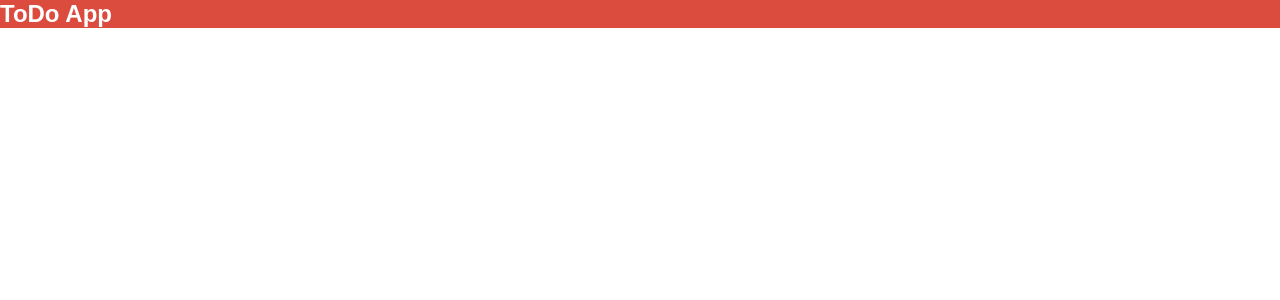
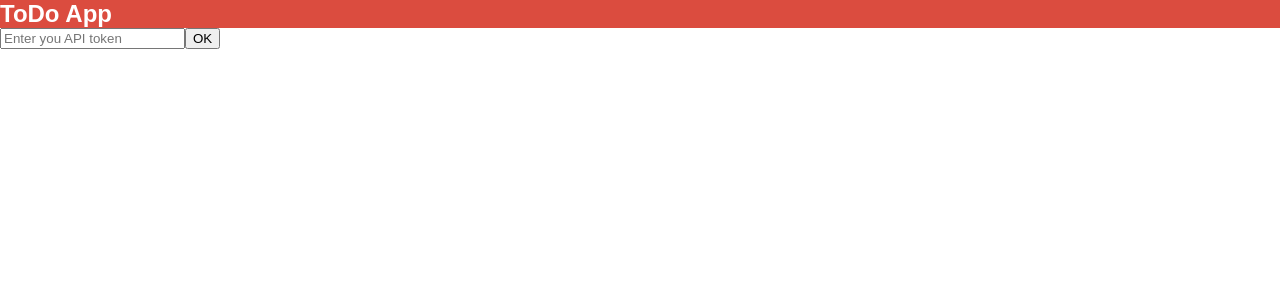
Before and after one commit to toshi-toma/todoist-client-app, a React app: page / in a window 1280 px wide. Shown: the top 300 px of the page. Built offline with nearby package versions, Linux system fonts and the light colour scheme.

Commit message:
can input token then show today todos

```diff
--- a/src/App.tsx
+++ b/src/App.tsx
@@ -1,12 +1,14 @@
 import React from "react";
 import Header from "./components/Header";
 import GlobalStyle from "./GlobalStyle";
+import Main from "./components/Main";
 
 const App = () => {
   return (
     <>
       <GlobalStyle />
       <Header />
+      <Main />
     </>
   );
 };
--- /dev/null
+++ b/src/components/Main.tsx
@@ -0,0 +1,27 @@
+import React, { useState } from "react";
+import styled from "styled-components";
+
+import TodoList from "./Todoist/TodoList";
+import TokenForm from "./Todoist/TokenForm";
+
+const Wrapper = styled.main``;
+
+const Main = () => {
+  const [token, setToken] = useState("");
+
+  const handleSetToken = (t: string) => {
+    setToken(t);
+  };
+
+  return (
+    <Wrapper>
+      {token ? (
+        <TodoList token={token} />
+      ) : (
+        <TokenForm handleSetToken={handleSetToken} />
+      )}
+    </Wrapper>
+  );
+};
+
+export default Main;
--- a/src/components/shared/InputForm.tsx
+++ b/src/components/shared/InputForm.tsx
@@ -1,14 +1,15 @@
-import React from "react";
+import React, { RefObject } from "react";
 import styled from "styled-components";
 
 const Input = styled.input``;
 
 type Props = {
+  refObj?: RefObject<HTMLInputElement>;
   placeholder?: string;
 };
 
-const InputForm = ({ placeholder }: Props) => {
-  return <Input placeholder={placeholder} />;
+const InputForm = ({ refObj, placeholder }: Props) => {
+  return <Input ref={refObj} placeholder={placeholder} />;
 };
 
 export default InputForm;
```
Also changed, not shown: 1 other file (tests, documents, lock files or other folders).
